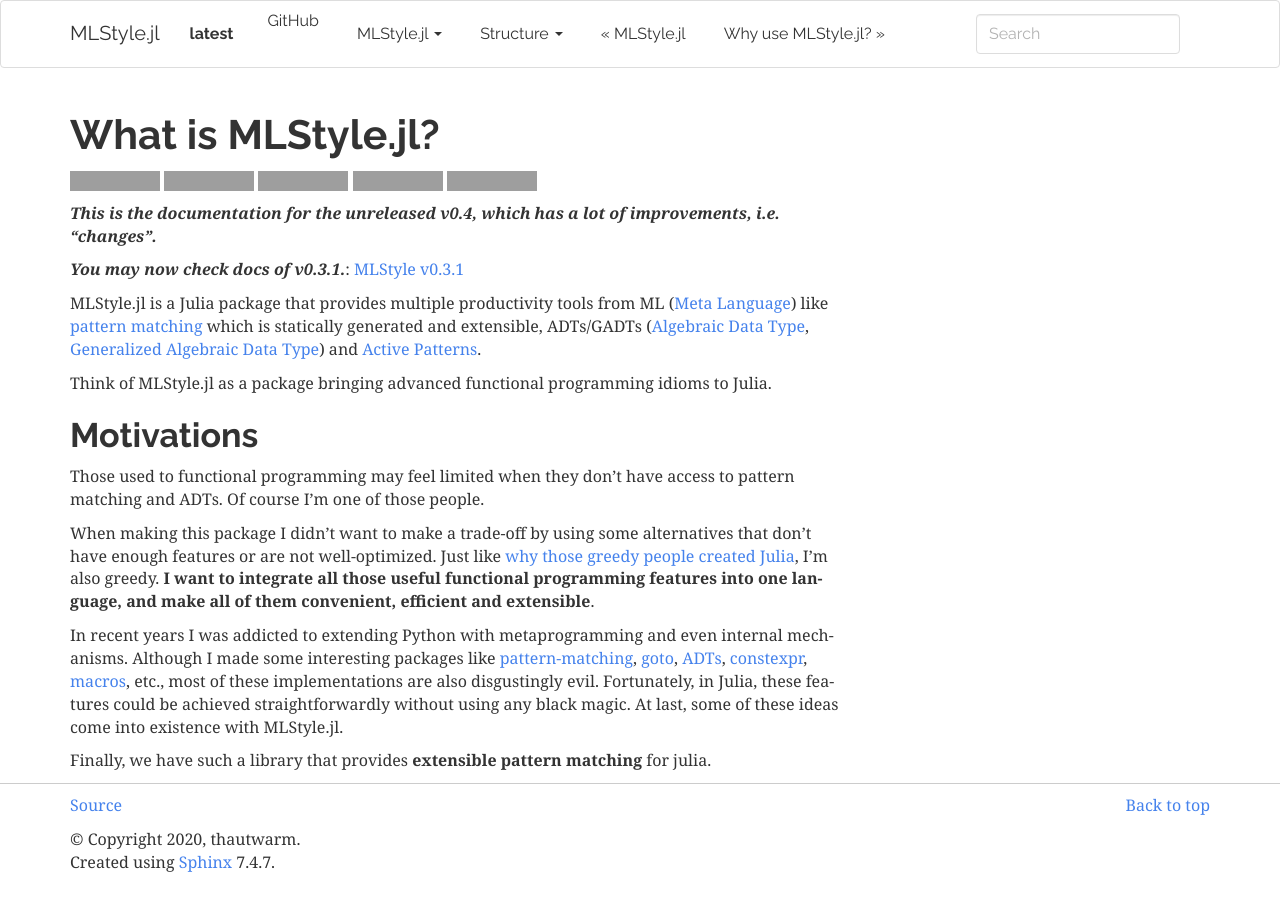
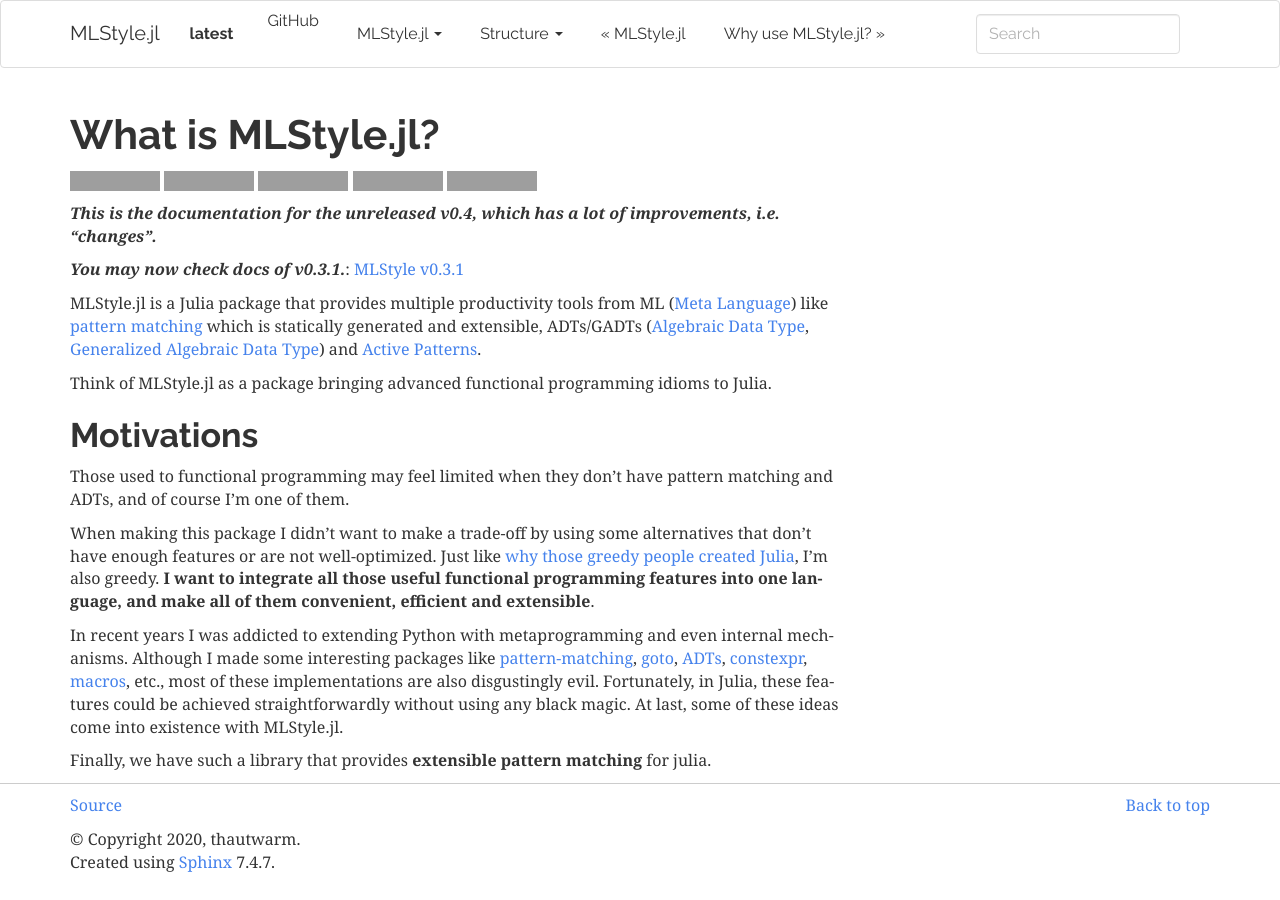
Before and after one commit to thautwarm/MLStyle.jl, a Sphinx documentation site: the page built from docs/what.md, in a window 1280 px wide. Built offline with Sphinx 7.4.7, drawn with Linux system fonts in a browser that asks for light colours; grey boxes are pictures that could not be loaded.

Commit message:
Update what.md
Rolling back a grammar change

```diff
--- a/docs/what.md
+++ b/docs/what.md
@@ -17,7 +17,7 @@
 
 ## Motivations
 
-Those used to functional programming may feel limited when they don't have access to pattern matching and ADTs. Of course I'm one of those people.
+Those used to functional programming may feel limited when they don't have pattern matching and ADTs, and of course I'm one of them.
 
 When making this package I didn't want to make a trade-off by using some alternatives that don't have enough features or are not well-optimized. Just like [why those greedy people created Julia](https://julialang.org/blog/2012/02/why-we-created-julia), I'm also greedy. **I want to integrate all those useful functional programming features into one language, and make all of them convenient, efficient and extensible**.
 
```
